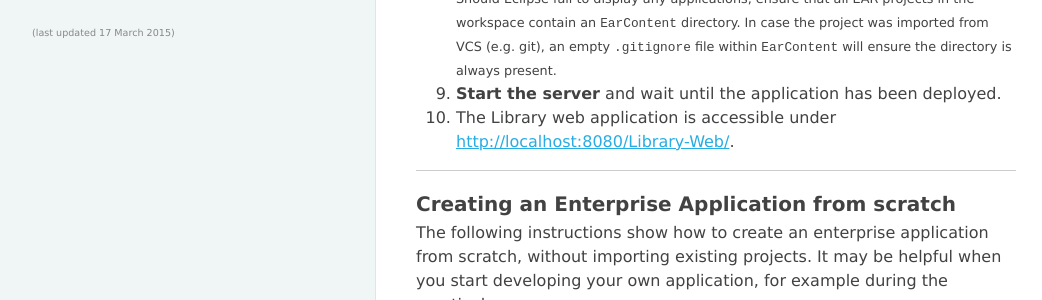
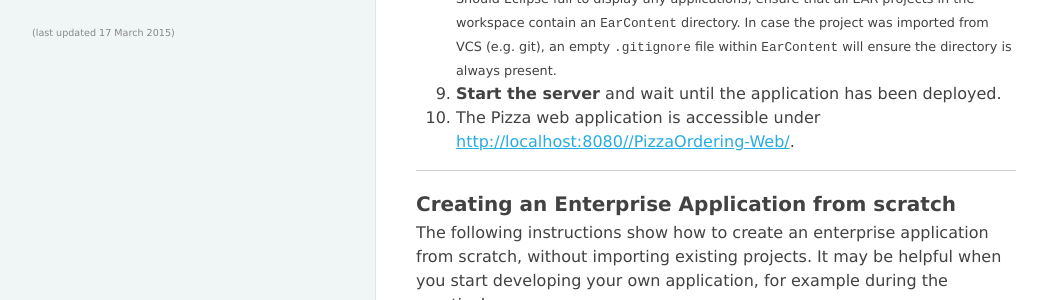
Before and after one commit to wwu-pi/tutorials, a Jekyll site: the page built from lectures/eai/020_tutorial_jboss_project.html, in a window 1280 px wide and 900 px high, scrolled down 1891 px. Shown: the part 152-452 px from the top of the window, without its empty margins (8-1050 px from the left). Built offline with Jekyll 4.4.1, drawn with Linux system fonts in a browser that asks for light colours.

Commit message:
Update 020_tutorial_jboss_project.html
update URL

```diff
--- a/lectures/eai/020_tutorial_jboss_project.html
+++ b/lectures/eai/020_tutorial_jboss_project.html
@@ -31,7 +31,7 @@ title: Creating Java EE projects with JBoss Tools
 </li>
 <li>Select the <b>library application</b> and click <b>"Add &gt;"</b>, then "Finish. <small>Should Eclipse fail to display any applications, ensure that all EAR projects in the workspace contain an <tt>EarContent</tt> directory. In case the project was imported from VCS (e.g. git), an empty <tt>.gitignore</tt> file within <tt>EarContent</tt> will ensure the directory is always present.</small></li>
 <li><b>Start the server</b> and wait until the application has been deployed.</li>
-<li>The Library web application is accessible under <a href="http://localhost:8080/Library-Web/">http://localhost:8080/Library-Web/</a>.</li>
+<li>The Pizza web application is accessible under <a href="http://localhost:8080//PizzaOrdering-Web/">http://localhost:8080//PizzaOrdering-Web/</a>.</li>
 </ol><hr />
 <h3><a id="create" name="create"></a>Creating an Enterprise Application from scratch</h3>
 <p>The following instructions show how to create an enterprise application from scratch, without importing existing projects. It may be helpful when you start developing your own application, for example during the practical course.<br /> An enterprise application consists of several projects. In the following, the application is made up of four projects:</p>
```
